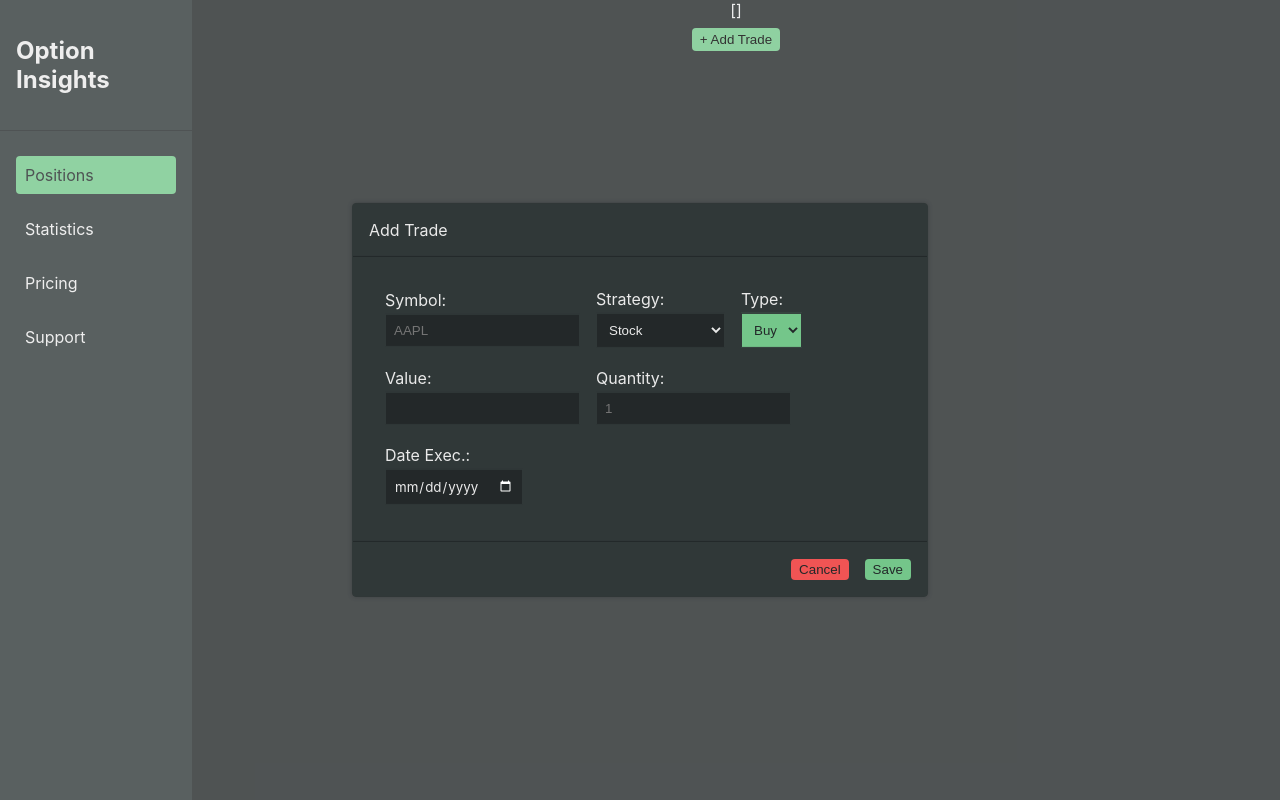
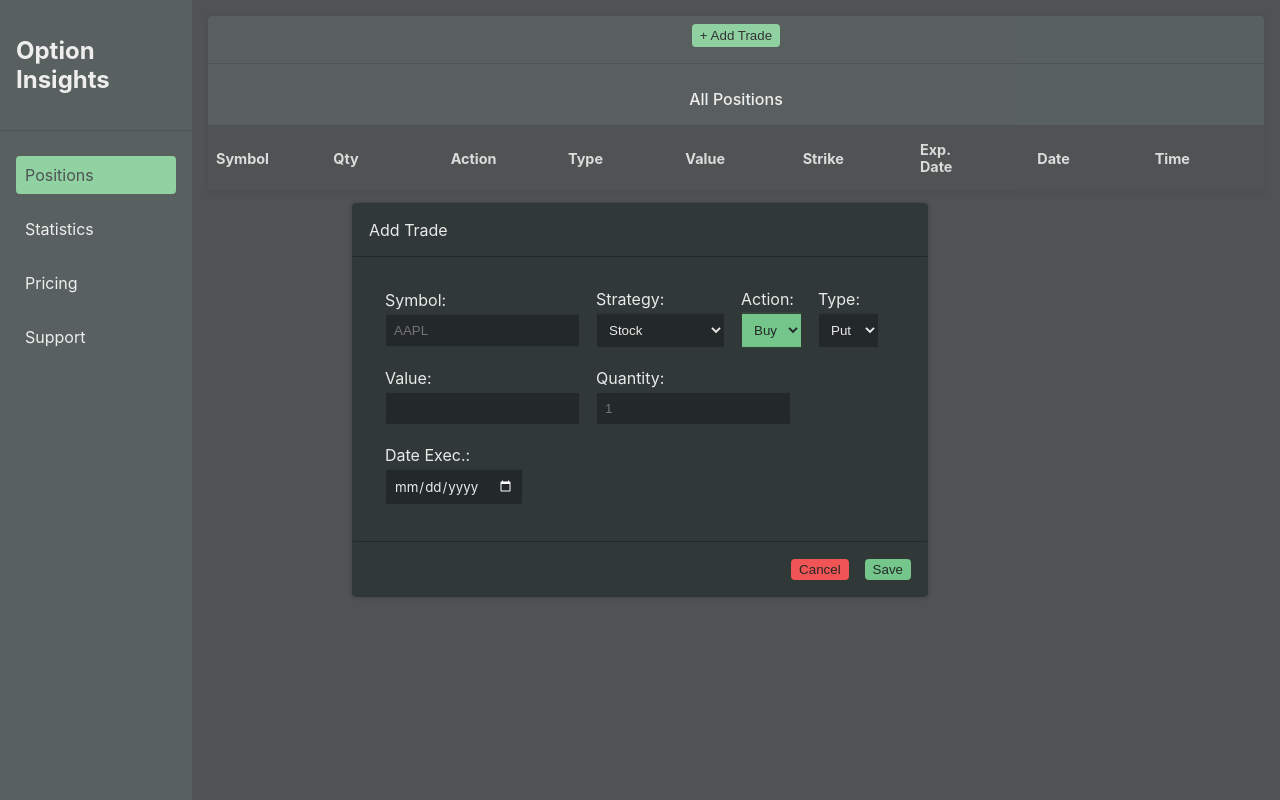
Before and after one commit to Byron-david/Option-Website, a React (Vite) app: page / in a window 1280 px wide. Both pictures are taken after a click on the button "+ Add Trade". Built offline with nearby package versions, Linux system fonts and the light colour scheme; data requests are answered from the project's data file.

Commit message:
Added call/put under type and change buy/sell to action

```diff
--- a/db.json
+++ b/db.json
@@ -14,7 +14,20 @@
       "id": "3",
       "content": "GET and POST are the most important methods of HTTP protocol",
       "important": true
+    },
+    {
+      "id": "4f5f",
+      "stock": [
+        {
+          "symbol": "AAPL",
+          "strike": "",
+          "posType": "BUY",
+          "tradeValue": "150",
+          "expDate": "",
+          "quantity": "1",
+          "dateExec": "2024-07-12"
+        }
+      ]
     }
-
   ]
 }
--- a/src/App.jsx
+++ b/src/App.jsx
@@ -4,7 +4,6 @@ import AddTradeModal from './components/AddTrade/AddTradeModal.jsx'
 import Navbar from './components/Navbar/Navbar.jsx'
 import PositionsTable from './components/PositionsTable/PositionsTable.jsx'
 import { v4 as uuid } from 'uuid';
-import axios from 'axios'
 
 const dropdownOptions = [
   { id: uuid(), value: "ironCondor", text: "Iron Condor" },
@@ -13,17 +12,7 @@ const dropdownOptions = [
 ]
 
 function App() {
-  const [newTrade, setNewTrade] = useState([])
-  const [trades, setTrades] = useState([])
 
-  useEffect(() => {
-    console.log('effect')
-    axios
-      .get('http://localhost:3001/trades')
-      .then(response => {
-        setTrades(response.data)
-      })
-  }, [])
 
   return (
     <>
@@ -31,12 +20,12 @@ function App() {
       <div id="mainContainer">
         <main>
           <div>
-            {JSON.stringify(newTrade)}
+            {/* {JSON.stringify(newTrade)} */}
           </div>
           {/* <AddTradeForm  /> */}
-          <AddTradeModal trades={trades} setTrades={setTrades} setNewTrade={setNewTrade}/>
-          {/* <ImportCsvModal />
-          <PositionsTable data={trades}/> */}
+          {/* <AddTradeModal trades={trades} setTrades={setTrades} setNewTrade={setNewTrade}/> */}
+          {/* <ImportCsvModal /> */}
+          <PositionsTable />
         </main>
       </div>
     </>
--- a/src/components/AddTrade/AddLeg.jsx
+++ b/src/components/AddTrade/AddLeg.jsx
@@ -3,18 +3,10 @@ import { useState } from 'react'
 import OptionLeg from './OptionLeg.jsx'
 import styles from './AddTrade.module.css';
 import OptionItems from '../Input/OptionItems.jsx'
-import OptionType from './OptionType.jsx';
+import OptionAction from './OptionAction.jsx';
 
-function AddLeg({ leg, setLeg, strategy, itemTypes }) {
+function AddLeg({ leg, setLeg, newLeg, strategy, itemTypes, itemActions }) {
   const addNewLeg = () => {
-    let newLeg = {
-                    strike: '',
-                    posType: 'BUY',
-                    tradeValue: '',
-                    expDate: '',
-                    quantity: '',
-                  }
-
     // 3 legs max
     if (leg.length <= 2) setLeg([...leg, newLeg])
   }
@@ -46,20 +38,18 @@ function AddLeg({ leg, setLeg, strategy, itemTypes }) {
 
                     {strategy === "custom" ? <Button handleClick={() => deleteLeg(index)} className="buttonRemove" /> : null}
 
-                    <OptionType option={option}
-                                items={itemTypes}
+                    <OptionAction option={option}
+                                items={itemActions}
                                 handleChange={e => handleLegChange(index, e)} />
-                    {/* <label>Type:
+                    <label>Type:
                       <select
-                          // className={option.posType === BUY ? `inputSelect ${styles.buySellButton}` : `inputSelect ${styles.buySellButton}`}
                           className="inputSelect"
-                          style={option.posType === "BUY" ? {backgroundColor: `var(--background-color-button)`} : {backgroundColor: `var(--background-color-button-red)`}}
                           name="posType"
                           value={option.posType || ""}
                           onChange={e => handleLegChange(index, e)}>
                           <OptionItems items={itemTypes}/>
                       </select>
-                    </label> */}
+                    </label>
                     <label>Strike Price:
                       <input
                         required="required"
--- a/src/components/AddTrade/AddTradeForm.jsx
+++ b/src/components/AddTrade/AddTradeForm.jsx
@@ -6,18 +6,28 @@ import { v4 as uuid } from 'uuid';
 import AddLeg from './AddLeg.jsx'
 import axios from 'axios'
 import styles from './AddTrade.module.css';
-import OptionType from './OptionType.jsx';
+import OptionAction from './OptionAction.jsx';
+
+const defaultTrade = { symbol: '',
+                      strike: '',
+                      action: 'BUY',
+                      posType: '',
+                      tradeValue: '',
+                      expDate: '',
+                      quantity: '',
+                      dateExec: ''
+                    }
+
+const newLeg = { strike: '',
+                action: 'BUY',
+                posType: '',
+                tradeValue: '',
+                expDate: '',
+                quantity: '',
+              }
 
 function AddTradeForm({ trades, setTrades, setNewTrade, handleClickClose }) {
-  const [trade, setTrade] = useState({
-    symbol: '',
-    strike: '',
-    posType: 'BUY',
-    tradeValue: '',
-    expDate: '',
-    quantity: '',
-    dateExec: '' }
-  )
+  const [trade, setTrade] = useState(defaultTrade)
 
   const [leg, setLeg] = useState([])
   const [strategy, setStrategy] = useState("stock");
@@ -35,11 +45,15 @@ function AddTradeForm({ trades, setTrades, setNewTrade, handleClickClose }) {
     { id: uuid(), value: "custom", text: "Custom", quantity: 0 }
   ]
 
-  const positionType = [
+  const action = [
     { id: uuid(), value: "BUY", text: "Buy" },
     { id: uuid(), value: "SELL", text: "Sell" },
   ]
 
+  const posType = [
+    { id: uuid(), value: "PUT", text: "Put" },
+    { id: uuid(), value: "CALL", text: "Call" },
+  ]
 
   const handleTrade = (event) => {
     const name = event.target.name;
@@ -55,13 +69,6 @@ function AddTradeForm({ trades, setTrades, setNewTrade, handleClickClose }) {
     setLeg([])
     for (let i = 0; i < findQty.quantity; i++ ) {
       setLeg((prev) => {
-        let newLeg = {
-          strike: '',
-          posType: '',
-          tradeValue: '',
-          expDate: '',
-          quantity: '',
-        }
         const newState = [...prev, newLeg]
 
         return newState
@@ -145,9 +152,18 @@ function AddTradeForm({ trades, setTrades, setNewTrade, handleClickClose }) {
                       <OptionItems items={strategyOptions}/>
                   </select>
                 </label>
-                <OptionType option={trade}
-                            items={positionType}
+                <OptionAction option={trade}
+                            items={action}
                             handleChange={handleTrade} />
+                <label>Type:
+                  <select
+                      className="inputSelect"
+                      name="posType"
+                      value={trade.posType || ""}
+                      onChange={handleTrade}>
+                      <OptionItems items={posType}/>
+                  </select>
+                </label>
                 <label>Value:
                   <input
                     type="number"
@@ -177,7 +193,7 @@ function AddTradeForm({ trades, setTrades, setNewTrade, handleClickClose }) {
                   />
                 </label>
             </div>
-            <AddLeg leg={leg} setLeg={setLeg} strategy={strategy} itemTypes={positionType} />
+            <AddLeg leg={leg} setLeg={setLeg} strategy={strategy} itemTypes={posType} itemActions={action}  />
           </div>
           <div className="footerTemplate">
             <Button text="Cancel" backgroundColor="var(--background-color-button-red)" handleClick={handleClickClose} />
--- a/src/components/AddTrade/OptionType.jsx
+++ b/src/components/AddTrade/OptionAction.jsx
@@ -1,6 +1,6 @@
 import OptionItems from '../Input/OptionItems.jsx'
 
-function OptionType({ option, items, handleChange }) {
+function OptionAction({ option, items, handleChange }) {
   const buyStyle = {
     backgroundColor: `var(--background-color-button)`,
     color: `var(--background-color-main)`
@@ -11,18 +11,14 @@ function OptionType({ option, items, handleChange }) {
     color: `var(--background-color-main)`
   }
 
-  // option.posType === "BUY" ? dropdownStyle.backgroundColor =
-
-
   return (
     <>
-      <label>Type:
+      <label>Action:
         <select
-            // className={option.posType === BUY ? `inputSelect ${styles.buySellButton}` : `inputSelect ${styles.buySellButton}`}
             className="inputSelect"
-            style={option.posType === "BUY" ? buyStyle : sellStyle}
-            name="posType"
-            value={option.posType || ""}
+            style={option.action === "BUY" ? buyStyle : sellStyle}
+            name="action"
+            value={option.action || ""}
             onChange={handleChange}>
             <OptionItems items={items}/>
         </select>
@@ -32,4 +28,4 @@ function OptionType({ option, items, handleChange }) {
   );
 }
 
-export default OptionType
+export default OptionAction
--- a/src/components/PositionsTable/PositionsTable.jsx
+++ b/src/components/PositionsTable/PositionsTable.jsx
@@ -1,9 +1,10 @@
-import { useState } from 'react'
+import { useState, useEffect } from 'react'
 import styles from './PositionsTable.module.css';
 import RemapData from './RemapData.jsx'
 import { v4 as uuid } from 'uuid';
 import Button from '../Button/Button.jsx'
 import AddTradeModal from '../AddTrade/AddTradeModal.jsx';
+import axios from 'axios'
 
 function Trades(tradeData) {
     // get trade data
@@ -26,11 +27,43 @@ function RowButtons() {
     )
 }
 
+const tableHeadNames = [
+    "Symbol",
+    "Qty",
+    "Action",
+    "Type",
+    "Value",
+    "Strike",
+    "Exp. Date",
+    "Date",
+    "Time"
+  ];
+
+const MapRows = ({data}) => {
+
+    return (
+        data.map((row) => (
+            <tr key={uuid()}>
+                {Object.values(row).map((value) => (<td key={uuid()}>{value}</td>) )}
+            </tr>
+        ))
+    )
+}
+
 export default function PositionsTable({ data }) {
     // const [data, setData] = useState([]);
     // const [importData, setImportData] = useState([]);
     const [header, setHeader] = useState([]);
+    const [newTrade, setNewTrade] = useState([])
+    const [trades, setTrades] = useState([])
 
+    useEffect(() => {
+      axios
+        .get('http://localhost:3001/trades')
+        .then(response => {
+          setTrades(response.data)
+        })
+    }, [])
     // const handleFileLoad = (csvData) => {
     //   setData(csvData);
     //   let newHeader = Object.keys(csvData[0]);
@@ -42,26 +75,32 @@ export default function PositionsTable({ data }) {
             <div className={styles.tableContainer}>
                 <div className={styles.tableTools}>
                     {/* <RemapData onFileLoad={handleFileLoad} /> */}
-                    <AddTradeModal />
+                    <AddTradeModal trades={trades} />
                 </div>
                 <hr/>
                 <table>
                     <caption>All Positions</caption>
                     <thead>
                         <tr>
-                            {header.map((element) => (
+                            {tableHeadNames.map((element) => (
                                 <th scope="col" key={element}>{element}</th>
                             ))
                             }
                         </tr>
                     </thead>
                     <tbody>
-                        {data.map((row) => (
+                        {trades.map((row) => (
+                            console.log(row)
+                            // <tr key={uuid()}>
+                            //     {Object.values(row).map((value) => (<td key={uuid()}>{value}</td>) )}
+                            // </tr>
+                            ))
+                        }
+                        {/* {data.map((row) => (
                             <tr key={uuid()}>
                                 {Object.values(row).map((value) => (<td key={uuid()}>{value}</td>) )}
-                                {/* <RowButtons /> */}
                             </tr>
-                        ))}
+                        ))} */}
                     </tbody>
                 </table>
             </div>
```
Also changed, not shown: todo.txt (added).
